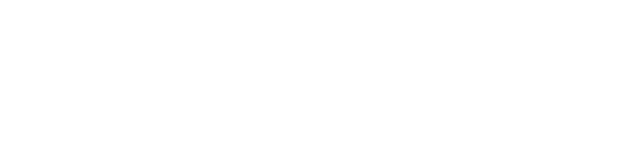
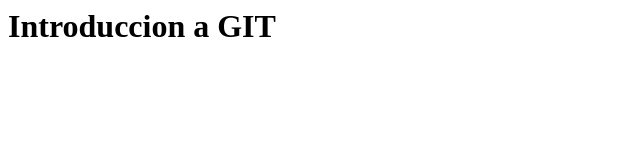
Before and after one commit to marianaOwO/aprendiendo-git, a plain HTML site: page index.html in a window 1280 px wide. Shown: the whole page, without its empty margins (0-640 px from the left). Drawn offline with Linux system fonts and the light colour scheme.

Commit message:
Agregando la etiqueta H1

```diff
--- a/index.html
+++ b/index.html
@@ -3,5 +3,6 @@
 		<title>Aprendiendo GIT</title>
 	</head>
 	<body>
+		<h1>Introduccion a GIT</h1>
 	</body>
 </html>
```
